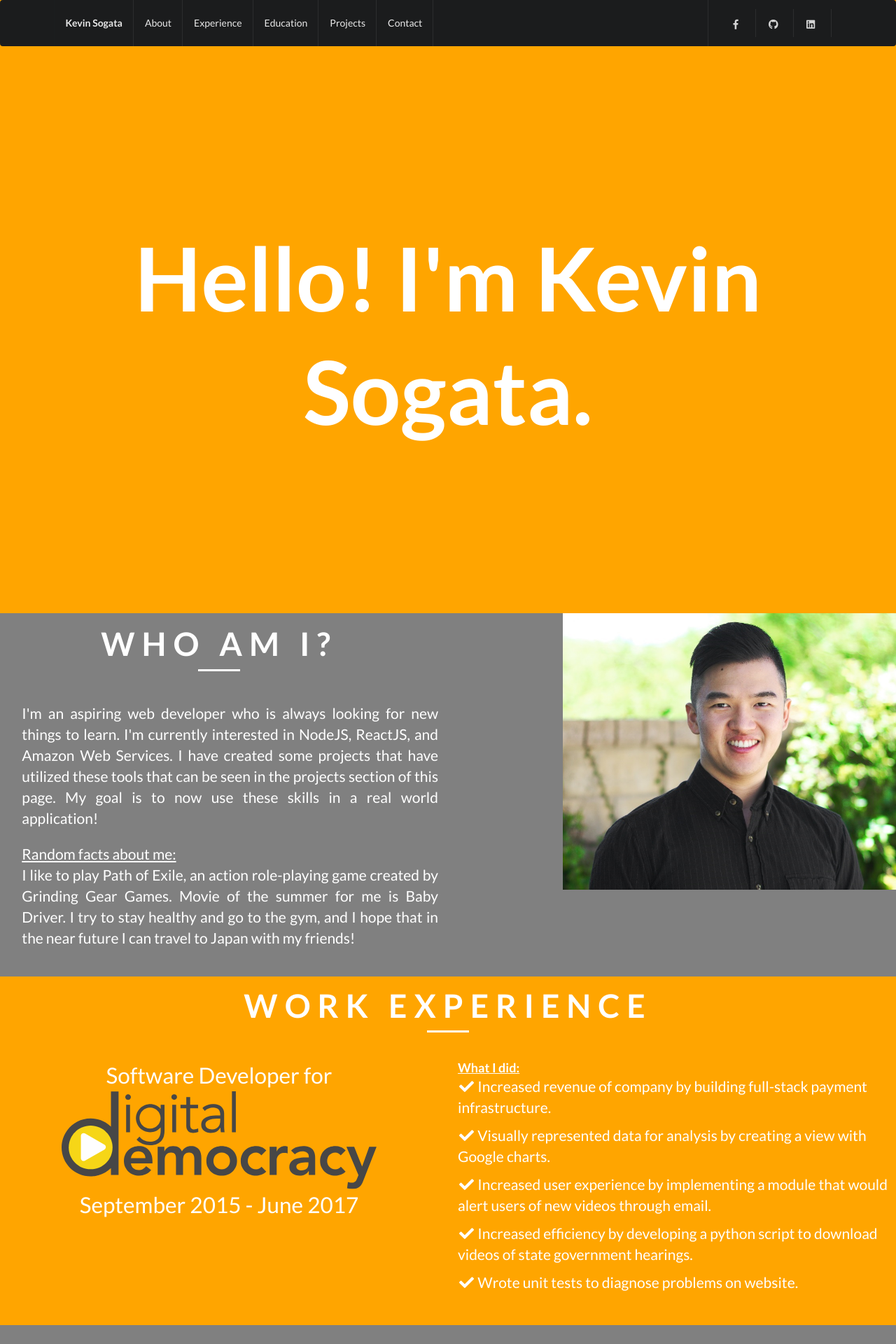
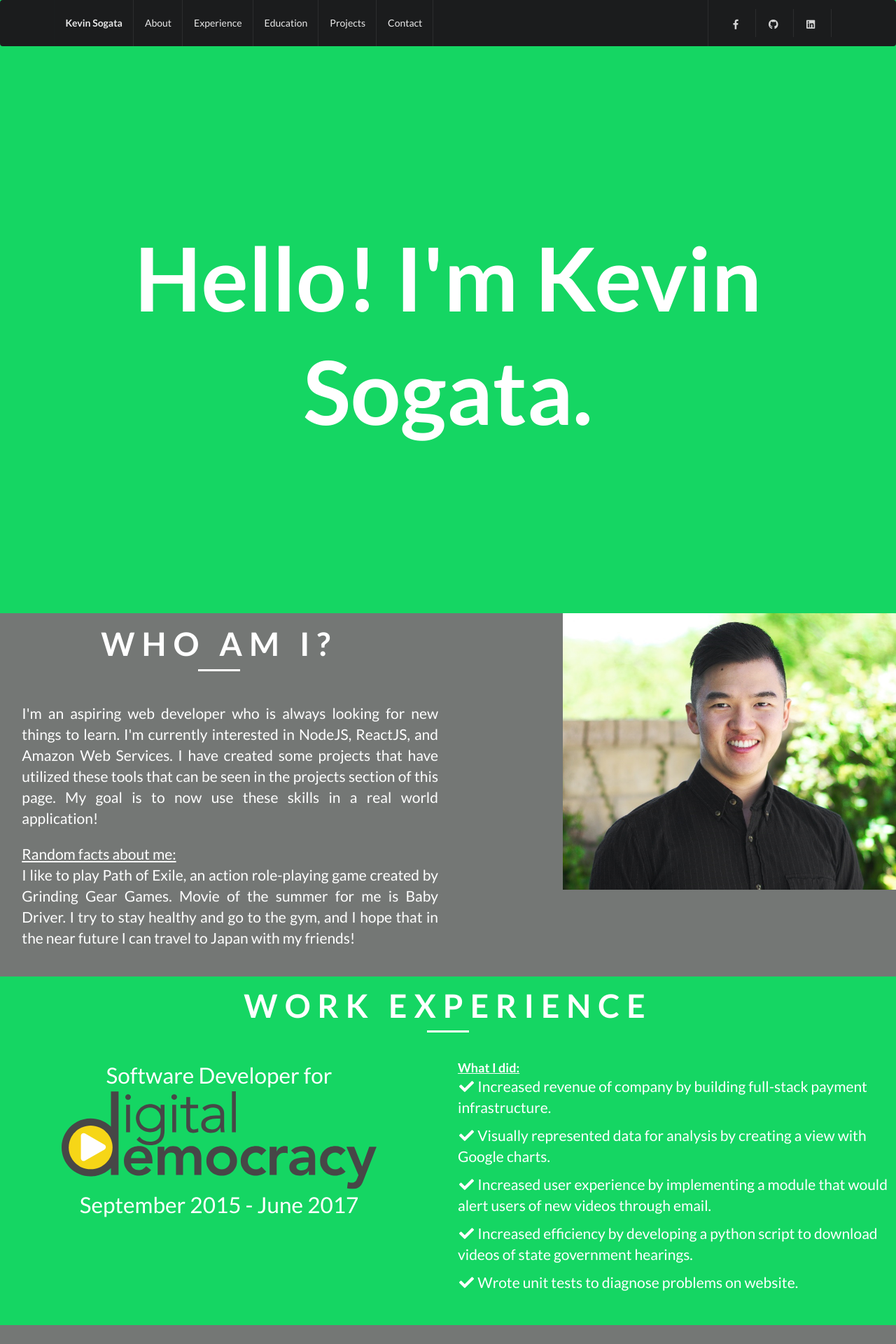
Before and after one commit to ksogata/ksogata.github.io, a Jekyll site: the page built from index.md, in a window 1280 px wide. Shown: the top 1920 px of the page at 70% size. Built offline with Jekyll 4.4.1, drawn with Linux system fonts in a browser that asks for light colours; nearby versions of some CDN libraries.

Commit message:
added social links, changed background colors, hover effects for text links

```diff
--- /dev/null
+++ b/_data/social.yml
@@ -0,0 +1,3 @@
+facebook: https://www.facebook.com/ksorulez
+github: https://github.com/ksogata/
+linkedin: https://www.linkedin.com/in/ksogata
--- a/_includes/about.html
+++ b/_includes/about.html
@@ -1,4 +1,4 @@
-<div class="about" id="about">
+<div class="about even" id="about">
     <div class="ui two column grid">
         <div class="column">
 
--- a/_includes/contact.html
+++ b/_includes/contact.html
@@ -1,4 +1,4 @@
-<div class="contact" id="contact">
+<div class="contact even" id="contact">
   <h3 class="section-header">Contact Me</h3>
   <div class="ui two column grid">
     <div class="column">
--- a/_includes/header.html
+++ b/_includes/header.html
@@ -26,9 +26,18 @@
                     Contact
                 </a>
                 <div class="right item">
-                    <a class="item" href="#"><i class="Facebook F icon"></i></a>
-                    <a class="item" href="#"><i class="Github icon"></i></a>
-                    <a class="item" href="#"><i class="Linkedin icon"></i></a>
+                    <a class="item"
+                        href="{{ site.data.social.facebook }}"
+                        target="_blank"><i class="Facebook F icon"></i>
+                    </a>
+                    <a class="item"
+                        href="{{ site.data.social.github }}"
+                        target="_blank"><i class="Github icon"></i>
+                    </a>
+                    <a class="item"
+                        href="{{ site.data.social.linkedin }}"
+                        target="_blank"><i class="Linkedin icon"></i>
+                    </a>
                 </div>
             </div>
         </div>
--- a/_includes/projects.html
+++ b/_includes/projects.html
@@ -2,7 +2,7 @@
     <h3 class="section-header">Projects</h3>
     <div class="project-content">
         {% for project in site.data.projects %}
-            <p class="title">
+            <p class="title hover-effect">
                 <a href=" {{ project.link }}" target="_blank">
                     {{ project.title }}
                 </a>
--- a/_includes/school.html
+++ b/_includes/school.html
@@ -1,4 +1,4 @@
-<div class="education" id="education">
+<div class="education even" id="education">
     <h3 class="section-header">Education</h3>
     {% for education in site.data.education %}
         <div class="education-content">
--- a/_sass/_base.scss
+++ b/_sass/_base.scss
@@ -1,7 +1,11 @@
 body {
-    background: orange;
+    background: #15d663;
     font-size: 150%;
     color: white;
+}
+
+.even {
+    background: #747775;
 }
 
 .ui.huge.header {
@@ -30,8 +34,6 @@
 }
 
 .about {
-    background: gray;
-
     #about-paragraph {
         font-size: 1em;
         line-height: 1.25em;
@@ -102,7 +104,6 @@
 
 .education {
     // color: white;
-    background: gray;
     text-align: center;
     margin: 2% auto;
     padding-bottom: 3%;
@@ -141,18 +142,98 @@
         text-align: center;
         height: auto;
 
-         .description {
+        .description {
             width: 50%;
             margin: 0 auto;
             text-align: justify;
+
+            a {
+                border-bottom: dotted 1px black;
+                color: white;
+                text-decoration: none;
+            }
+
+            a:hover {
+                border-bottom: solid 1px black;
+            }
         }
+
+    }
+
+    .hover-effect {
+        a {
+        	position: relative;
+        	display: inline-block;
+        	margin: 15px 25px;
+        	outline: none;
+        	color: #fff;
+        	text-decoration: none;
+        	text-transform: uppercase;
+        	letter-spacing: 1px;
+        	font-weight: 400;
+        	text-shadow: 0 0 1px rgba(255,255,255,0.3);
+        	font-size: 1.35em;
+        }
+
+        a:hover,
+        a:focus {
+        	outline: none;
+        }
+    }
+
+    .hover-effect a {
+    	padding: 12px 10px 10px;
+    // 	color: #566473;
+    // 	color: #747775;
+    	color: white;
+    	text-shadow: none;
+    	font-weight: 700;
+    }
+
+    .hover-effect a::before,
+    .hover-effect a::after {
+    	position: absolute;
+    	top: 100%;
+    	left: 0;
+    	width: 100%;
+    	height: 3px;
+    // 	background: #566473;
+        background: #747775;
+    	content: '';
+    	-webkit-transition: -webkit-transform 0.3s;
+    	-moz-transition: -moz-transform 0.3s;
+    	transition: transform 0.3s;
+    	-webkit-transform: scale(0.85);
+    	-moz-transform: scale(0.85);
+    	transform: scale(0.85);
+    }
+
+    .hover-effect a::after {
+    	opacity: 0;
+    	-webkit-transition: top 0.3s, opacity 0.3s, -webkit-transform 0.3s;
+    	-moz-transition: top 0.3s, opacity 0.3s, -moz-transform 0.3s;
+    	transition: top 0.3s, opacity 0.3s, transform 0.3s;
+    }
+
+    .hover-effect a:hover::before,
+    .hover-effect a:hover::after,
+    .hover-effect a:focus::before,
+    .hover-effect a:focus::after {
+    	-webkit-transform: scale(1);
+    	-moz-transform: scale(1);
+    	transform: scale(1);
+    }
+
+    .hover-effect a:hover::after,
+    .hover-effect a:focus::after {
+    	top: 0%;
+    	opacity: 1;
     }
 }
 
 .contact {
     // text-align: center;
     padding-left: 10px;
-    background: gray;
     padding: 2% 0;
 
     p {
@@ -166,6 +247,22 @@
         width: 75%;
         margin: 3% auto;
     }
+
+    .ui.form .field>label {
+            color: white;
+            text-transform: uppercase;
+            letter-spacing: 2px;
+    }
+
+    a {
+        border-bottom: dotted 1px black;
+        color: white;
+        text-decoration: none;
+    }
+
+    a:hover {
+        border-bottom: solid 1px black;
+    }
 }
 
 .footer.segment.form-page {
@@ -173,10 +270,3 @@
         text-align: center;
     }
 }
-
-.anchor {
-  display: block;
-  height: 80px; /*same height as header*/
-  margin-top: -80px; /*same height as header*/
-  visibility: hidden;
-}
```
